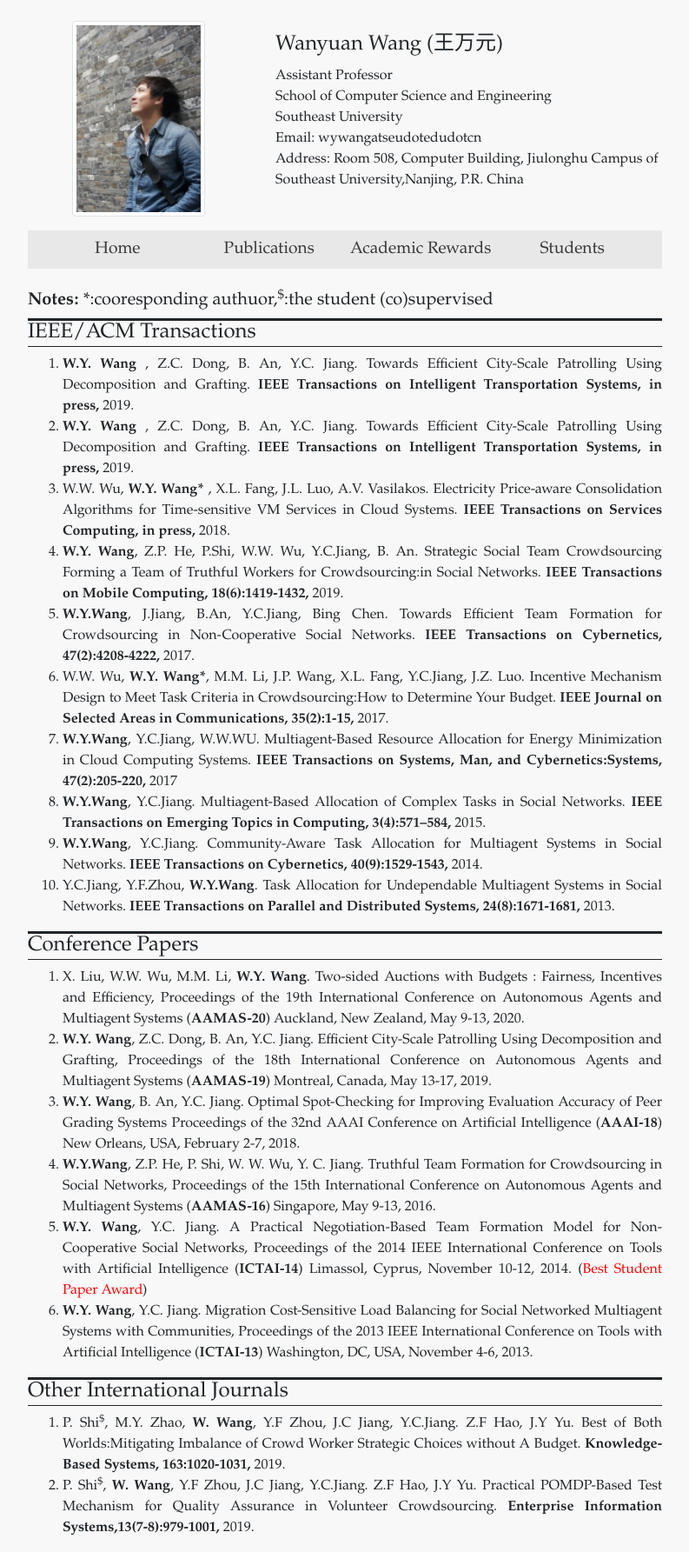
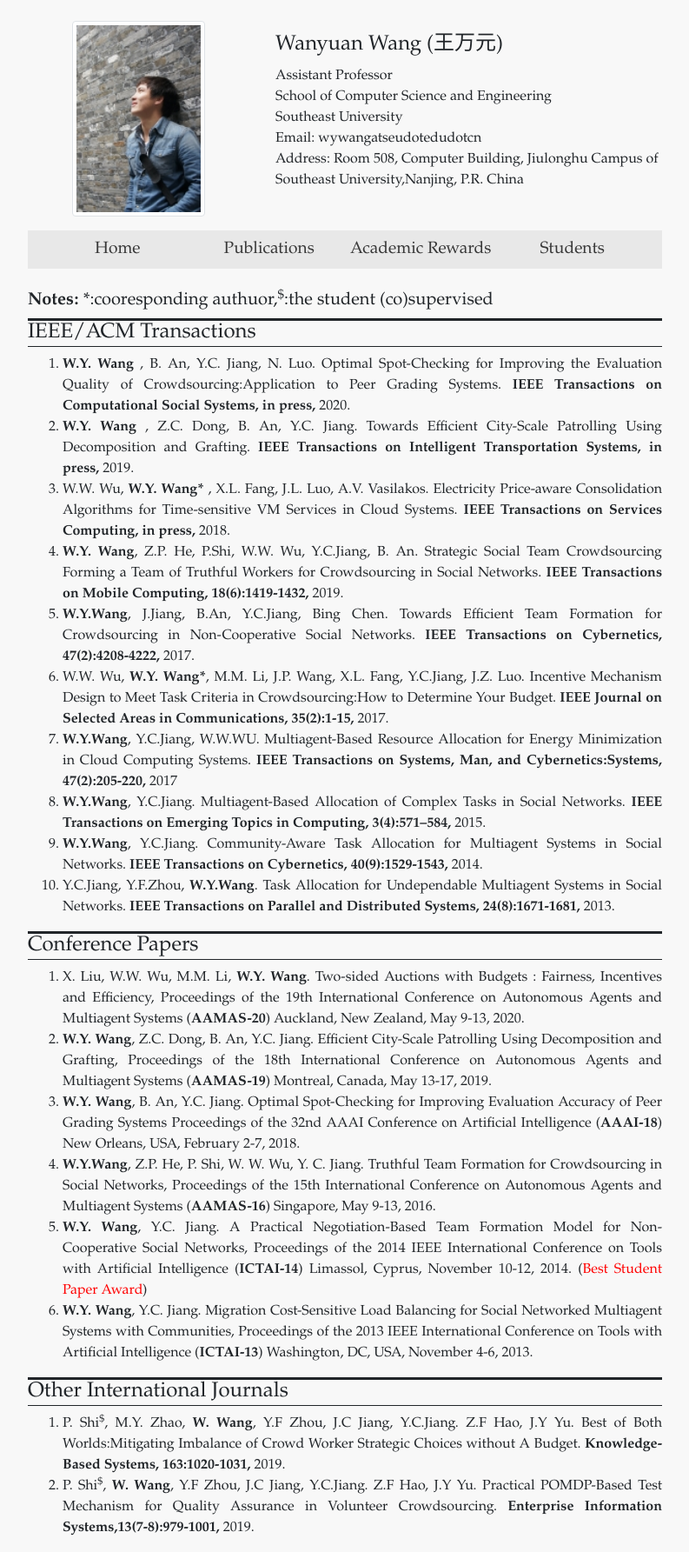
Before and after one commit to wanyuanwang/wanyuanwang.github.io, a Jekyll site: the page built from publications.html, in a window 1280 px wide. Shown: the whole page at 87% size, without its empty margins (243-1036 px from the left). Built offline with Jekyll 4.4.1, drawn with Linux system fonts in a browser that asks for light colours.

Commit message:
Update ieee_acm_transactions_papers.yml

```diff
--- a/_data/ieee_acm_transactions_papers.yml
+++ b/_data/ieee_acm_transactions_papers.yml
@@ -1,7 +1,7 @@
-- authors: <b> W.Y. Wang </b>, Z.C. Dong, B. An, Y.C. Jiang.
-  title: Towards Efficient City-Scale Patrolling Using Decomposition and Grafting.
-  journal: IEEE Transactions on Intelligent Transportation Systems, in press,
-  date: 2019.
+- authors: <b> W.Y. Wang </b>, B. An, Y.C. Jiang, N. Luo.
+  title: Optimal Spot-Checking for Improving the Evaluation Quality of Crowdsourcing:Application to Peer Grading Systems.
+  journal: IEEE Transactions on Computational Social Systems, in press,
+  date: 2020.
 
 - authors: <b> W.Y. Wang </b>, Z.C. Dong, B. An, Y.C. Jiang.
   title: Towards Efficient City-Scale Patrolling Using Decomposition and Grafting.
@@ -14,7 +14,7 @@
   date: 2018.
 
 - authors: <b>W.Y. Wang</b>, Z.P. He, P.Shi, W.W. Wu, Y.C.Jiang, B. An.
-  title: Strategic Social Team Crowdsourcing Forming a Team of Truthful Workers for Crowdsourcing:in Social Networks.
+  title: Strategic Social Team Crowdsourcing Forming a Team of Truthful Workers for Crowdsourcing in Social Networks.
   journal: IEEE Transactions on Mobile Computing, 18(6):1419-1432,
   date: 2019.
 
```
